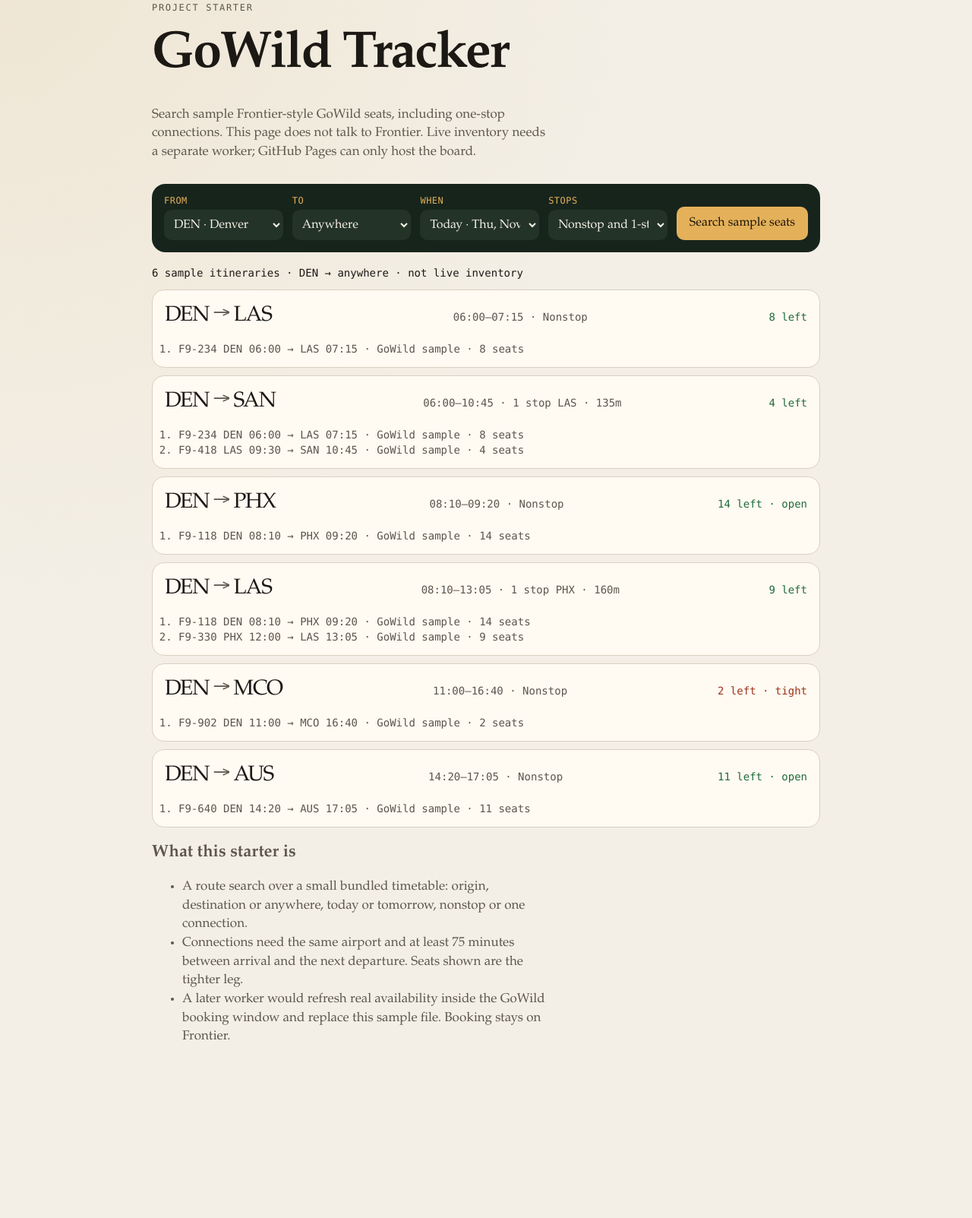
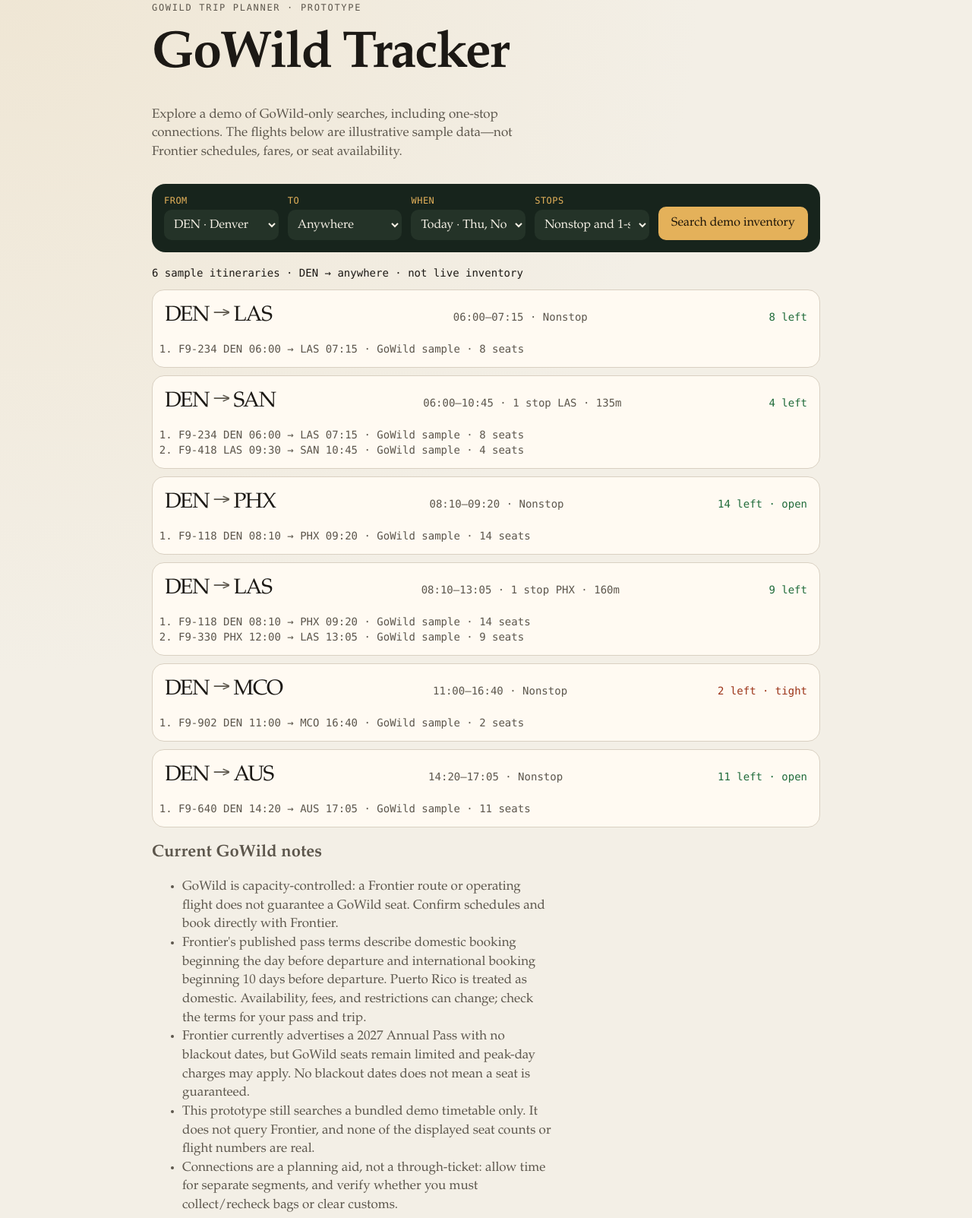
Before and after one commit to nevetsyad/gowild-tracker, a plain HTML site: page index.html in a window 1280 px wide. Shown: the part 36-1639 px from the top of the page at 76% size. Before the commit the page ends 1495 px from the top, so only its background shows below. Drawn offline with Linux system fonts and the light colour scheme.

Commit message:
Refresh GoWild terms and demo disclosures

```diff
--- a/index.html
+++ b/index.html
@@ -10,12 +10,12 @@
 <body>
   <main>
     <header class="top">
-      <p class="kicker">Project starter</p>
+      <p class="kicker">GoWild trip planner · prototype</p>
       <h1>GoWild Tracker</h1>
       <p class="lede">
-        Search sample Frontier-style GoWild seats, including one-stop connections.
-        This page does not talk to Frontier. Live inventory needs a separate worker;
-        GitHub Pages can only host the board.
+        Explore a demo of GoWild-only searches, including one-stop connections.
+        The flights below are illustrative sample data—not Frontier schedules,
+        fares, or seat availability.
       </p>
     </header>
 
@@ -40,19 +40,22 @@
           <option value="nonstop">Nonstop only</option>
         </select>
       </label>
-      <button type="submit">Search sample seats</button>
+      <button type="submit">Search demo inventory</button>
     </form>
 
     <p id="summary" class="summary"></p>
     <section id="results" aria-live="polite"></section>
 
     <section class="notes">
-      <h2>What this starter is</h2>
+      <h2>Current GoWild notes</h2>
       <ul>
-        <li>A route search over a small bundled timetable: origin, destination or anywhere, today or tomorrow, nonstop or one connection.</li>
-        <li>Connections need the same airport and at least 75 minutes between arrival and the next departure. Seats shown are the tighter leg.</li>
-        <li>A later worker would refresh real availability inside the GoWild booking window and replace this sample file. Booking stays on Frontier.</li>
+        <li>GoWild is capacity-controlled: a Frontier route or operating flight does not guarantee a GoWild seat. Confirm schedules and book directly with Frontier.</li>
+        <li>Frontier's published pass terms describe domestic booking beginning the day before departure and international booking beginning 10 days before departure. Puerto Rico is treated as domestic. Availability, fees, and restrictions can change; check the terms for your pass and trip.</li>
+        <li>Frontier currently advertises a 2027 Annual Pass with no blackout dates, but GoWild seats remain limited and peak-day charges may apply. No blackout dates does not mean a seat is guaranteed.</li>
+        <li>This prototype still searches a bundled demo timetable only. It does not query Frontier, and none of the displayed seat counts or flight numbers are real.</li>
+        <li>Connections are a planning aid, not a through-ticket: allow time for separate segments, and verify whether you must collect/recheck bags or clear customs.</li>
       </ul>
+      <p class="sources">Information checked Nov 19, 2026. Sources: <a href="https://www.flyfrontier.com/deals/gowild-pass/" target="_blank" rel="noopener">Frontier GoWild Pass terms</a> · <a href="https://www.flyfrontier.com/travel/my-trips/route-map/?mobile=true" target="_blank" rel="noopener">Frontier route map</a> · <a href="https://faq.flyfrontier.com/help/what-cities-does-frontier-fly-to" target="_blank" rel="noopener">Frontier destinations FAQ</a>.</p>
       <p id="marker" class="marker" hidden></p>
     </section>
   </main>
```
Also changed, not shown: 1 other file.
